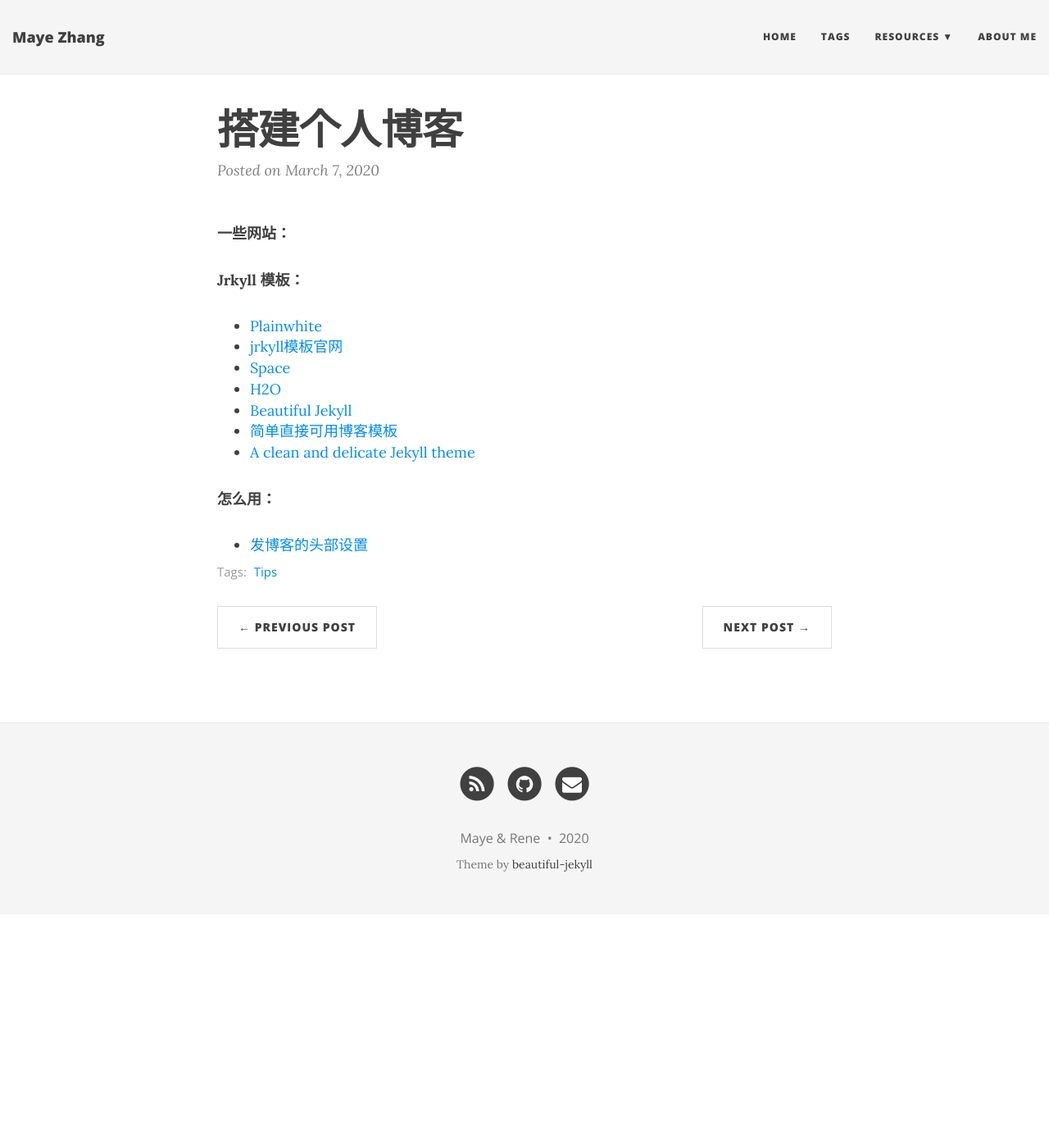
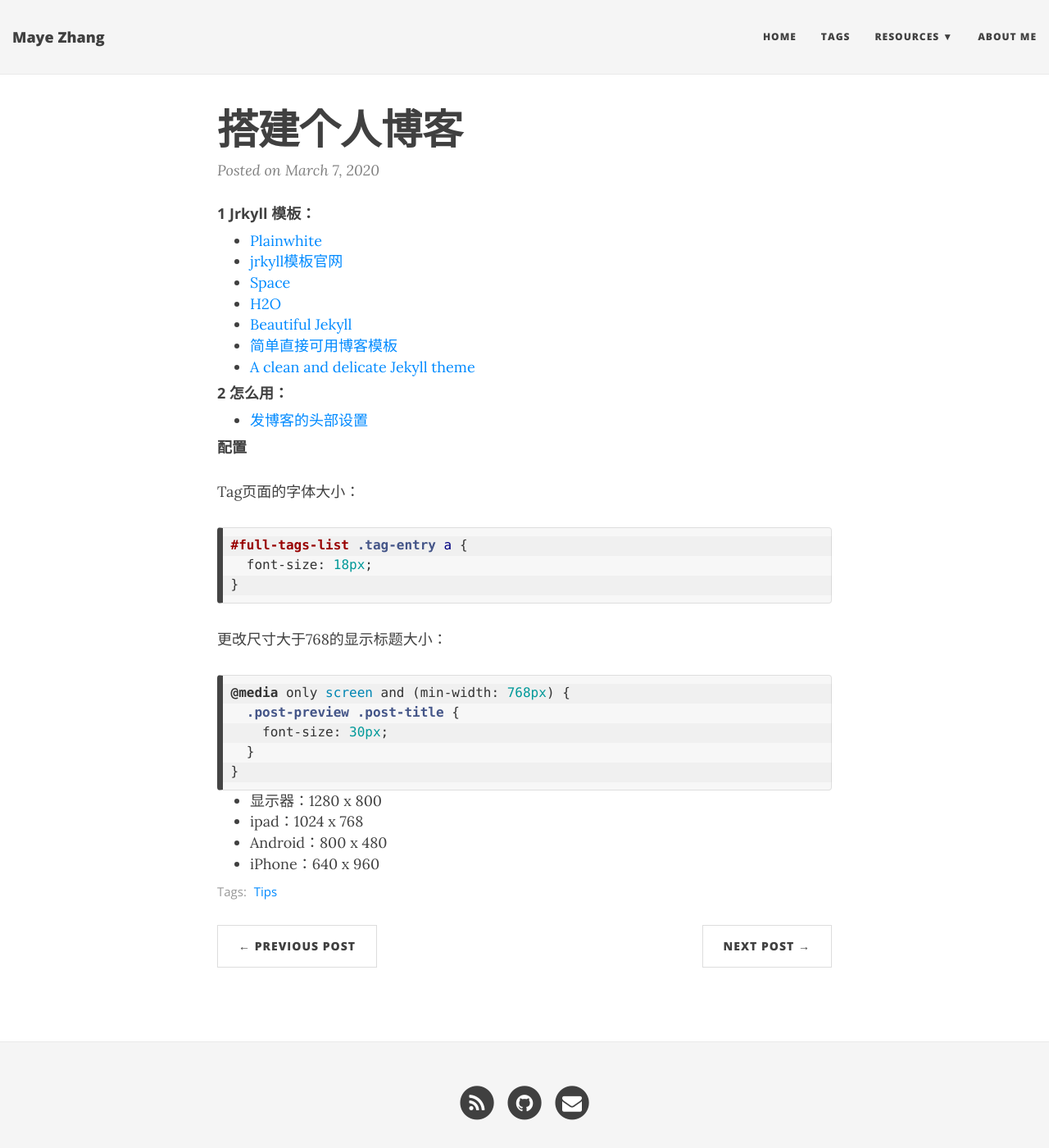
Before and after one commit to MayeZhang/MayeZhang.github.io, a Jekyll site: the page built from _posts/2020-03-17-搭建个人博客.md, in a window 1280 px wide and 1400 px high. Shown: the whole window at 82% size. Built offline with Jekyll 4.4.1, drawn with Linux system fonts in a browser that asks for light colours; nearby versions of some CDN libraries; comment, search, counter and statistics services are not loaded.

Commit message:
Update 2020-03-17-搭建个人博客.md

````diff
--- a/_posts/2020-03-17-搭建个人博客.md
+++ b/_posts/2020-03-17-搭建个人博客.md
@@ -5,9 +5,7 @@ date:   2020-03-07
 tags: Tips
 ---
 
-**一些网站：**
-
-**Jrkyll 模板：**
+#### **1 Jrkyll 模板：**
 
 - [Plainwhite](http://jekyllthemes.org/themes/PlainWhite-Jekyll/)
 - [jrkyll模板官网](http://jekyllthemes.org/)
@@ -17,6 +15,33 @@ tags: Tips
 - [简单直接可用博客模板](https://github.com/cnfeat/blog.io)
 - [A clean and delicate Jekyll theme](https://github.com/kaeyleo/jekyll-theme-H2O)
 
-**怎么用：**
+#### **2 怎么用：**
 
 - <a href="https://www.dazhuanlan.com/2019/09/28/5d8efdb247150/" target="_blank">发博客的头部设置</a>
+
+#### 配置
+
+Tag页面的字体大小：
+
+```css
+#full-tags-list .tag-entry a {
+  font-size: 18px;
+}
+```
+
+
+
+更改尺寸大于768的显示标题大小：
+
+```css
+@media only screen and (min-width: 768px) {
+  .post-preview .post-title {
+    font-size: 30px;
+  }
+}
+```
+
+- 显示器：1280 x 800
+- ipad：1024 x 768
+- Android：800 x 480
+- iPhone：640 x 960
````
